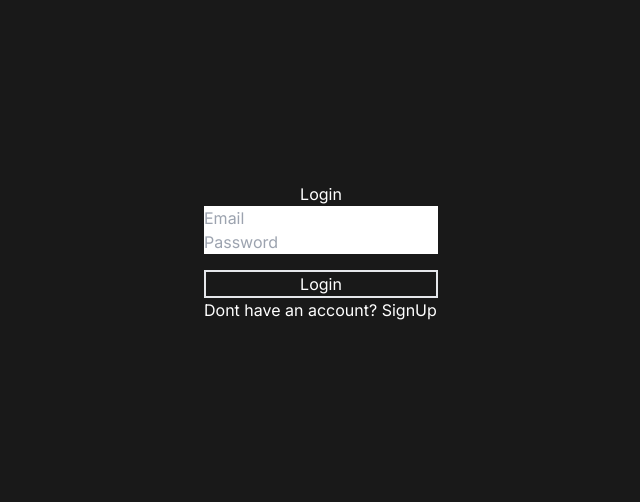
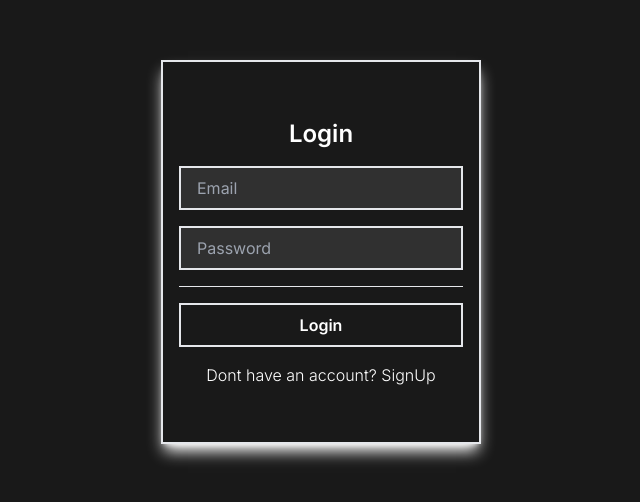
Before and after one commit to JoelVCrasta/next-supabase, a Next.js app: page /login in a window 1280 px wide. Shown: the part 148-650 px from the top of the page, without its empty margins (319-959 px from the left). Built offline with nearby package versions, Linux system fonts and the light colour scheme; no server answers.

Commit message:
added css to login page

```diff
--- a/src/app/login/page.js
+++ b/src/app/login/page.js
@@ -20,7 +20,6 @@ const page = () => {
         return;
       } else {
         console.log("Login successful");
-
       }
     } catch (error) {
       console.error("Login error:", error.message);
@@ -30,8 +29,9 @@ const page = () => {
   return (
     <>
       <div className="h-screen flex flex-col justify-center items-center">
-        <h1>Login</h1>
-        <div className="text-black">
+        <div className="border-2 h-96 w-80 flex flex-col justify-center shadow-lg shadow-white ">
+          <h1 className="text-center text-2xl mt-4 font-semibold">Login</h1>
+          <div className="p-4">
             <form onSubmit={handleLogin}>
               <div className="flex flex-col">
                 <input
@@ -41,6 +41,7 @@ const page = () => {
                   onChange={(e) => {
                     setEmail(e.target.value);
                   }}
+                  className="border-2 px-4 py-2 mb-4 bg-white bg-opacity-10"
                 />
               </div>
               <div className="flex flex-col">
@@ -51,17 +52,25 @@ const page = () => {
                   onChange={(e) => {
                     setPassword(e.target.value);
                   }}
+                  className="border-2 px-4 py-2 mb-4 bg-white bg-opacity-10"
                 />
               </div>
-            <div className="flex justify-center border-2 mt-4 text-white">
-              <button type="submit">Login</button>
+              <hr />
+              <div className="border-2 mt-4 hover:bg-white hover:text-black transition-all duration-200">
+                <button type="submit" className="w-full h-10 font-semibold">
+                  Login
+                </button>
               </div>
               <div>
-              <p className="text-white">
-                Dont have an account? <a href="/signup">SignUp</a>
+                <p className="mt-4 text-center font-light">
+                  Dont have an account?{" "}
+                  <a href="/signup" className="hover:text-red-500">
+                    SignUp
+                  </a>
                 </p>
               </div>
             </form>
+          </div>
         </div>
       </div>
     </>
```
Lines whose indentation alone changed are shown as unchanged.
